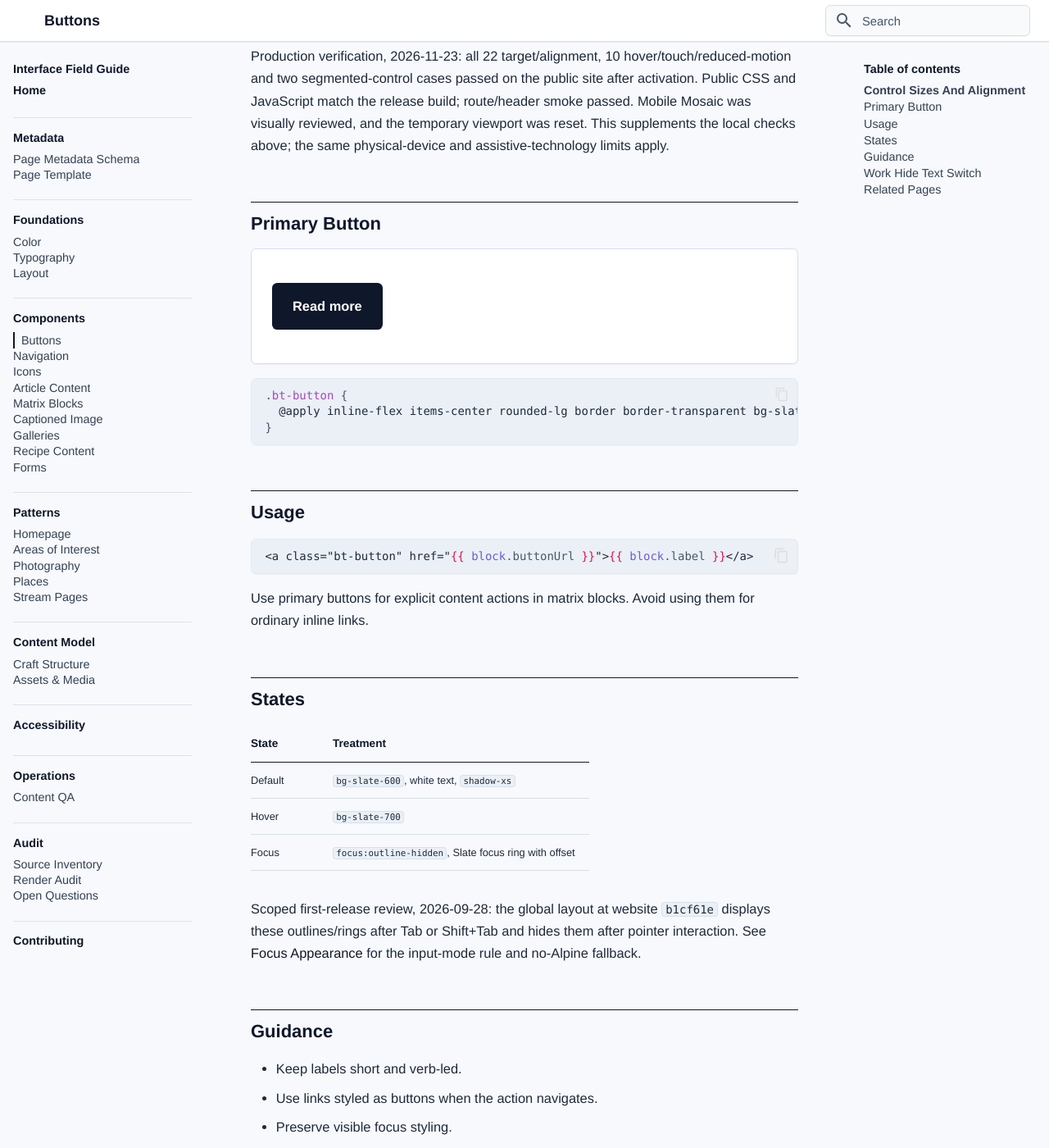
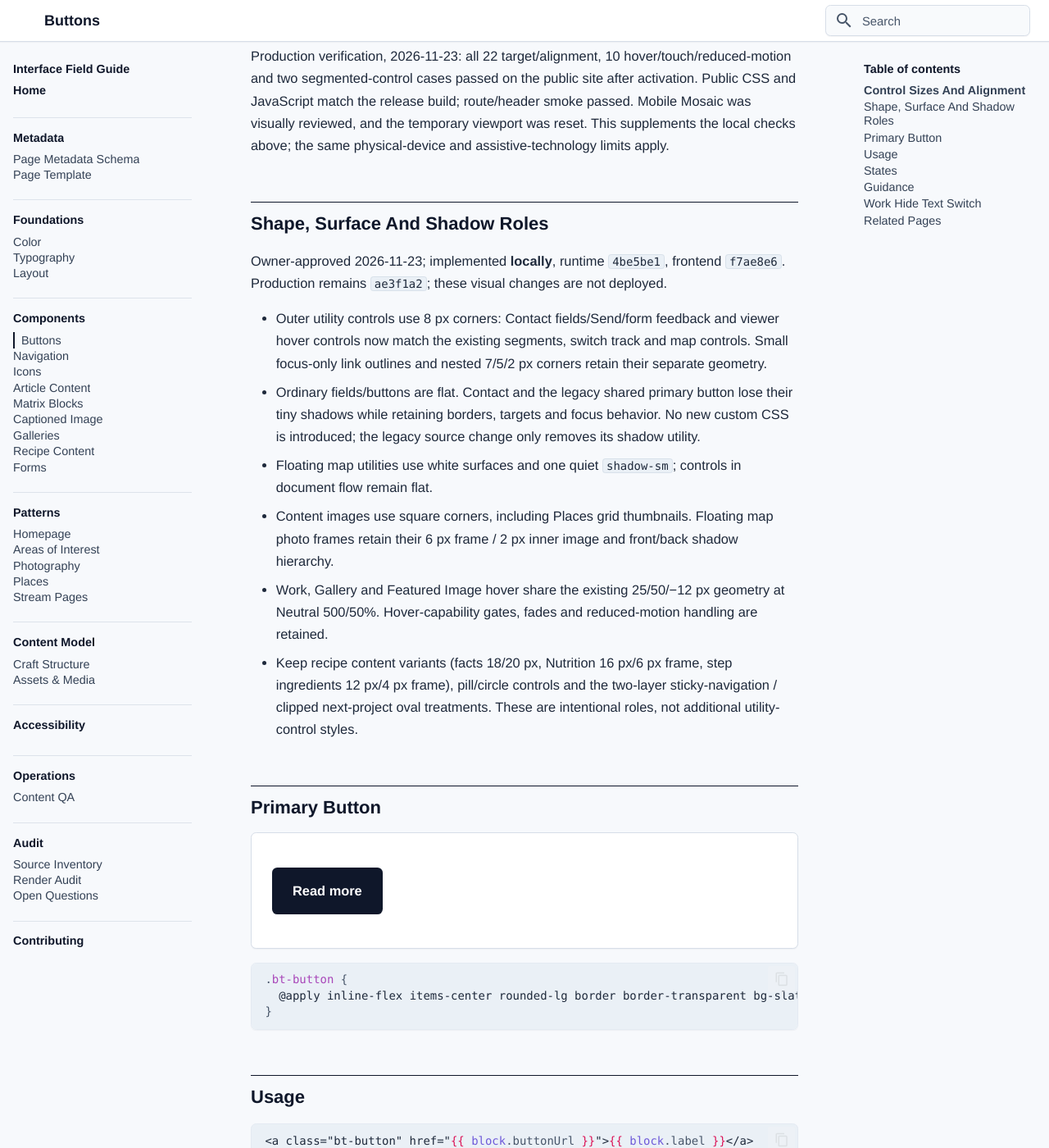
Before and after one commit to bentilden/Design-System, an MkDocs documentation site: the page built from docs/components/buttons.md, in a window 1280 px wide and 1400 px high, scrolled down 1174 px. Shown: the whole window at 82% size. Built offline with MkDocs 1.6.1 and Material for MkDocs 9.7.7, drawn with Linux system fonts in a browser that asks for light colours; some web fonts are replaced.

Commit message:
Record approved local shape surface and shadow rules
(cherry picked from commit dd18e67138da783f2d4d8daf9587aeb8baebe44b)

```diff
--- a/docs/components/buttons.md
+++ b/docs/components/buttons.md
@@ -39,6 +39,17 @@ The same pass aligns Mosaic's Size label/rail with the layout labels while retai
 Verification: 22 focused local Chromium cases at 320/390/768/1280 px plus a short 667 × 375 no-JavaScript case, 30 navigation cases, 23 Mosaic cases and 23 viewer cases passed. The Places run passed 22 cases; its remaining native-pagination case passed after the mobile fallback header correction. Local release checks passed content, assets, build, fonts and four routes. These are emulated/browser checks, not physical-device, Safari or screen-reader coverage.
 
 Production verification, 2026-11-23: all 22 target/alignment, 10 hover/touch/reduced-motion and two segmented-control cases passed on the public site after activation. Public CSS and JavaScript match the release build; route/header smoke passed. Mobile Mosaic was visually reviewed, and the temporary viewport was reset. This supplements the local checks above; the same physical-device and assistive-technology limits apply.
+
+## Shape, Surface And Shadow Roles
+
+Owner-approved 2026-11-23; implemented **locally**, runtime `4be5be1`, frontend `f7ae8e6`. Production remains `ae3f1a2`; these visual changes are not deployed.
+
+- Outer utility controls use 8 px corners: Contact fields/Send/form feedback and viewer hover controls now match the existing segments, switch track and map controls. Small focus-only link outlines and nested 7/5/2 px corners retain their separate geometry.
+- Ordinary fields/buttons are flat. Contact and the legacy shared primary button lose their tiny shadows while retaining borders, targets and focus behavior. No new custom CSS is introduced; the legacy source change only removes its shadow utility.
+- Floating map utilities use white surfaces and one quiet `shadow-sm`; controls in document flow remain flat.
+- Content images use square corners, including Places grid thumbnails. Floating map photo frames retain their 6 px frame / 2 px inner image and front/back shadow hierarchy.
+- Work, Gallery and Featured Image hover share the existing 25/50/−12 px geometry at Neutral 500/50%. Hover-capability gates, fades and reduced-motion handling are retained.
+- Keep recipe content variants (facts 18/20 px, Nutrition 16 px/6 px frame, step ingredients 12 px/4 px frame), pill/circle controls and the two-layer sticky-navigation / clipped next-project oval treatments. These are intentional roles, not additional utility-control styles.
 
 ## Primary Button
 
```
Also changed, not shown: docs/components/forms.md (+5 -1 lines), docs/components/galleries.md (+2 -0 lines), docs/patterns/places.md (+2 -0 lines).
